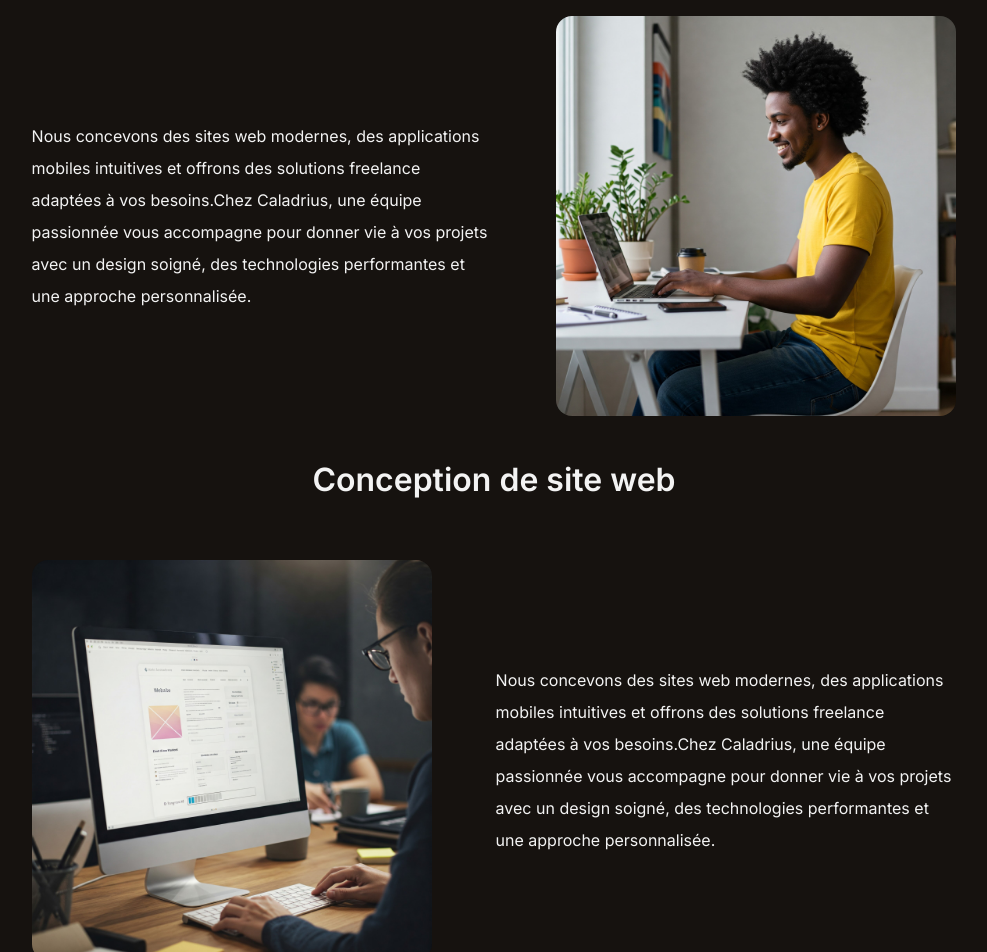
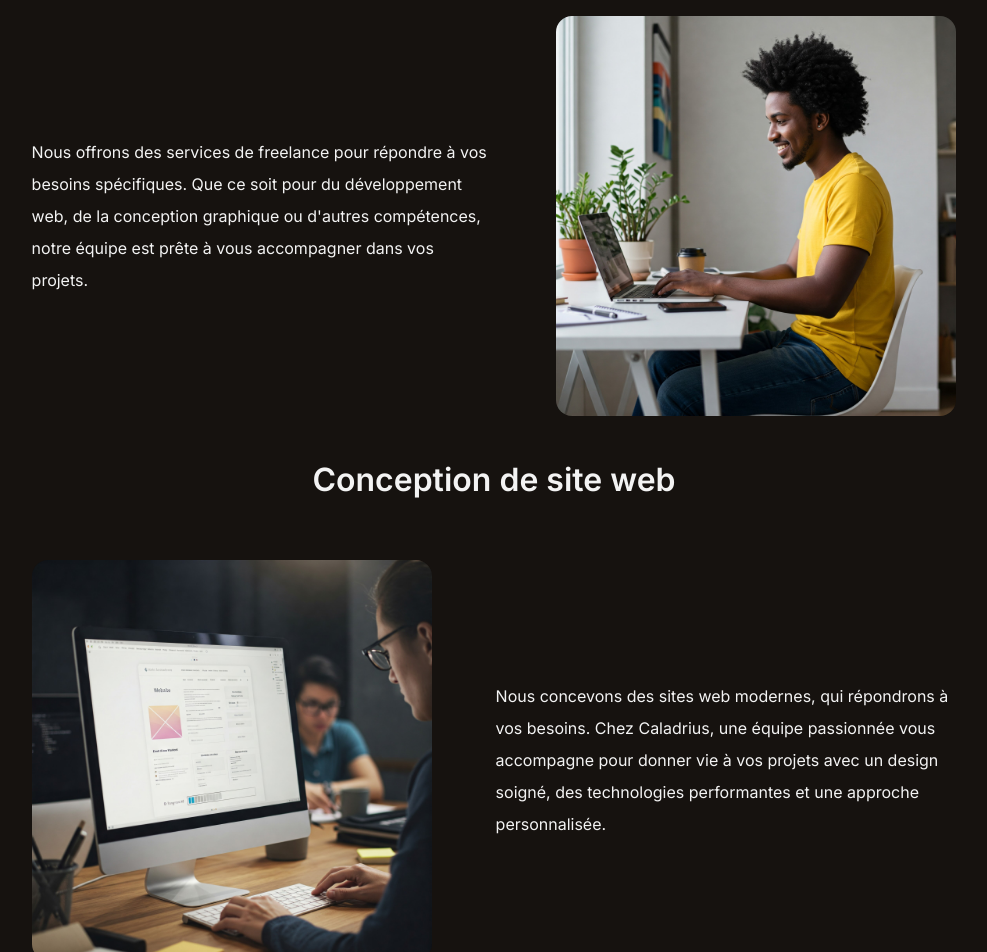
Before and after one commit to Migthyvan/Caladrius, a Vue app in the folder Caladrius/: page /services in a window 1280 px wide. Shown: the part 800-1752 px from the top of the page, without its empty margins (146-1133 px from the left). Built offline with nearby package versions, Linux system fonts and the light colour scheme.

Commit message:
new cala

```diff
--- /dev/null
+++ b/Caladrius/src/components/section/quoteSection.vue
@@ -0,0 +1,13 @@
+.<template>
+
+</template>
+
+<script>
+export default {
+
+}
+</script>
+
+<style>
+
+</style>
--- a/Caladrius/src/components/section/servicesOther.vue
+++ b/Caladrius/src/components/section/servicesOther.vue
@@ -24,7 +24,7 @@
         <div class="service__container ">
 
             <p data-aos="fade-up" data-aos-duration="3000">
-                {{ description }}
+                {{ descriptionFreelance }}
             </p>
 
             <img src="../../assets/pictures/freelancer.jfif" data-aos="fade-right" alt="african students">
@@ -40,7 +40,7 @@
             <img src="../../assets/pictures/site_conception.jfif" data-aos="fade-left" alt="african students">
 
             <p data-aos="fade-right">
-                {{ description }}
+                {{ descriptionWebsite }}
             </p>
         </div>
 
@@ -85,7 +85,7 @@
         <div class="service__container ">
 
             <p>
-                {{ description }}
+                {{ descriptionMobileapp }}
             </p>
 
             <img src="../../assets/pictures/objectif.jpg" data-aos="fade-left" alt="african students">
@@ -143,7 +143,7 @@ export default {
         },
         description :{
             type: String,
-            default: "Nous concevons des sites web modernes, des applications mobiles intuitives et offrons des solutions freelance adaptées à vos besoins.Chez Caladrius, une équipe passionnée vous accompagne pour donner vie à vos projets avec un design soigné, des technologies performantes et une approche personnalisée."
+            default: "Nous concevons des sites web modernes, des applications mobiles intuitives et offrons des solutions freelance adaptées à vos besoins. Chez Caladrius, une équipe passionnée vous accompagne pour donner vie à vos projets avec un design soigné, des technologies performantes et une approche personnalisée."
         }
     },
     components:{
@@ -179,8 +179,11 @@ export default {
             console.log('Confirmé')
         };
 
+        const descriptionFreelance = "Nous offrons des services de freelance pour répondre à vos besoins spécifiques. Que ce soit pour du développement web, de la conception graphique ou d'autres compétences, notre équipe est prête à vous accompagner dans vos projets.";
+        const descriptionWebsite = "Nous concevons des sites web modernes, qui répondrons à vos besoins. Chez Caladrius, une équipe passionnée vous accompagne pour donner vie à vos projets avec un design soigné, des technologies performantes et une approche personnalisée.";
+        const descriptionMobileapp = "Nous développons des applications mobiles intuitives et performantes qui sauront faire votre bonheur. Notre équipe s'assure que chaque application offre une expérience utilisateur fluide et engageante, tout en intégrant les dernières technologies pour garantir la performance et la sécurité.";
         return {intermediaireFeatures, proFeatures, mobileAppFeatures, mobileAppInter_Features,
-            mobileProFeature, onConfirm, modal,
+            mobileProFeature, onConfirm, modal, descriptionFreelance, descriptionWebsite, descriptionMobileapp
         }
     }
 
```
